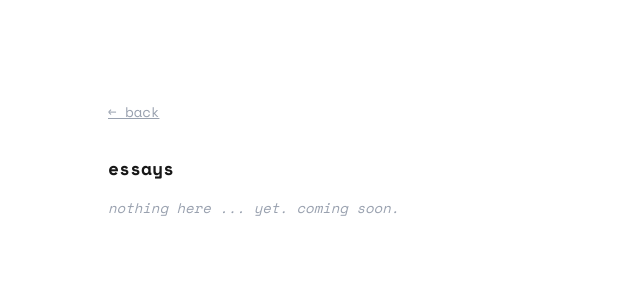
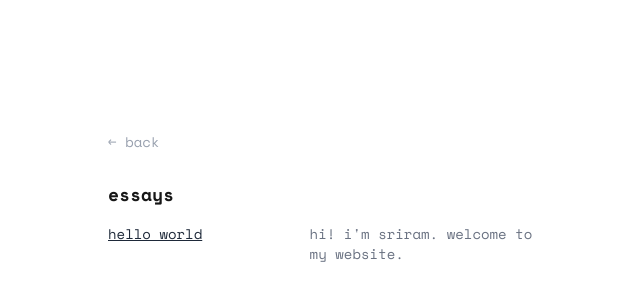
Before and after one commit to srirsatt/portfolio, a Next.js app: page /essays in a window 1280 px wide. Shown: the part 178-478 px from the top of the page, without its empty margins (340-980 px from the left). Built offline with nearby package versions, Linux system fonts and the light colour scheme.

Commit message:
v1 portfolio with essays

```diff
--- /dev/null
+++ b/src/app/essays/hello-world/page.tsx
@@ -0,0 +1,25 @@
+import Link from "next/link";
+
+export default function HelloWorld() {
+  return (
+    <div className="min-h-screen flex items-center pl-[35vw] py-20">
+      <div className="relative text-left max-w-md w-full">
+        <Link
+          href="/essays"
+          className="absolute -top-12 left-0 font-[var(--font-space-mono)] text-sm text-gray-400 hover:text-black transition-colors"
+        >
+          ← back
+        </Link>
+        <h1 className="font-[var(--font-space-mono)] font-bold text-lg mb-6">hello world</h1>
+        <div className="space-y-6 font-[var(--font-space-mono)] text-sm text-gray-500 leading-relaxed">
+          <p>
+            hi! my name is sriram, and i'm a 19 y/o developer currently studying at UT Austin. my essays will be my thoughts about whatever i find interesting, whether that be tech, music, or anything else.
+          </p>
+          <p>
+            i'm not much of a writer, but i want to use this as a place to express my thoughts on whatever i'm currently building.
+          </p>
+        </div>
+      </div>
+    </div>
+  );
+}
--- a/src/app/essays/page.tsx
+++ b/src/app/essays/page.tsx
@@ -2,17 +2,27 @@ import Link from "next/link";
 
 export default function Essays() {
   return (
-    <div className="h-screen pt-[35vh] pl-[35vw]">
-      <div className="text-left max-w-md">
+    <div className="min-h-screen flex items-center pl-[35vw] py-20">
+      <div className="relative text-left max-w-md w-full">
         <Link
           href="/"
-          className="font-[var(--font-space-mono)] text-sm text-gray-400 hover:text-black transition-colors underline w-fit mb-8 block"
+          className="absolute -top-12 left-0 font-[var(--font-space-mono)] text-sm text-gray-400 hover:text-black transition-colors"
         >
           ← back
         </Link>
         <h1 className="font-[var(--font-space-mono)] font-bold text-lg mb-4">essays</h1>
-        <div className="space-y-6 font-[var(--font-space-mono)] text-sm">
-          <p className="text-gray-400 italic">nothing here ... yet. coming soon.</p>
+        <div className="space-y-4 font-[var(--font-space-mono)] text-sm">
+          <div className="flex items-start">
+            <Link
+              href="/essays/hello-world"
+              className="w-[45%] shrink-0 pr-4 text-gray-800 hover:text-gray-400 transition-colors underline"
+            >
+              hello world
+            </Link>
+            <span className="text-gray-500 flex-1">
+              hi! i'm sriram. welcome to my website.
+            </span>
+          </div>
         </div>
       </div>
     </div>
--- a/src/app/fun/page.tsx
+++ b/src/app/fun/page.tsx
@@ -2,11 +2,11 @@ import Link from "next/link";
 
 export default function Fun() {
     return (
-        <div className="h-screen pt-[35vh] pl-[35vw]">
-            <div className="text-left max-w-md">
+        <div className="min-h-screen flex items-center pl-[35vw] py-20">
+            <div className="relative text-left max-w-md w-full">
                 <Link
                     href="/"
-                    className="font-[var(--font-space-mono)] text-sm text-gray-400 hover:text-black transition-colors underline w-fit mb-8 block"
+                    className="absolute -top-12 left-0 font-[var(--font-space-mono)] text-sm text-gray-400 hover:text-black transition-colors"
                 >
                     ← back
                 </Link>
--- a/src/app/page.tsx
+++ b/src/app/page.tsx
@@ -141,9 +141,8 @@ export default function Home() {
           student @ UT CS. feel free to reach out anytime.
         </p>
         <div className="flex space-x-5 mt-5 font-[var(--font-space-mono)] text-sm">
+          <a href="/projects" className="underline text-gray-400 hover:text-black transition-colors hover-bounce">projects</a>
           <a href="/essays" className="underline text-gray-400 hover:text-black transition-colors hover-bounce">essays</a>
-          <a href="/projects" className="underline text-gray-400 hover:text-black transition-colors hover-bounce">projects</a>
-          <a href="/fun" className="underline text-gray-400 hover:text-black transition-colors hover-bounce">fun</a>
         </div>
         <LocalTime />
       </div>
--- a/src/app/projects/page.tsx
+++ b/src/app/projects/page.tsx
@@ -2,11 +2,11 @@ import Link from "next/link";
 
 export default function Projects() {
   return (
-    <div className="h-screen pt-[35vh] pl-[35vw]">
-      <div className="text-left max-w-md">
+    <div className="min-h-screen flex items-center pl-[35vw] py-20">
+      <div className="relative text-left max-w-md w-full">
         <Link
           href="/"
-          className="font-[var(--font-space-mono)] text-sm text-gray-400 hover:text-black transition-colors w-fit mb-8 block"
+          className="absolute -top-12 left-0 font-[var(--font-space-mono)] text-sm text-gray-400 hover:text-black transition-colors"
         >
           ← back
         </Link>
@@ -74,7 +74,7 @@ export default function Projects() {
               ANN vs. KAN for EEG-Alzheimer's Inference
             </a>
             <span className="text-gray-500 flex-1">
-              a comprehensive comparison of ANNs and KANs for classification of Alzheimer's from EEG data. (IEEE MIT URTC 2024)
+              a comprehensive comparison of ANNs and KANs for classification of Alzheimer's from EEG data.
             </span>
           </div>
         </div>
```
